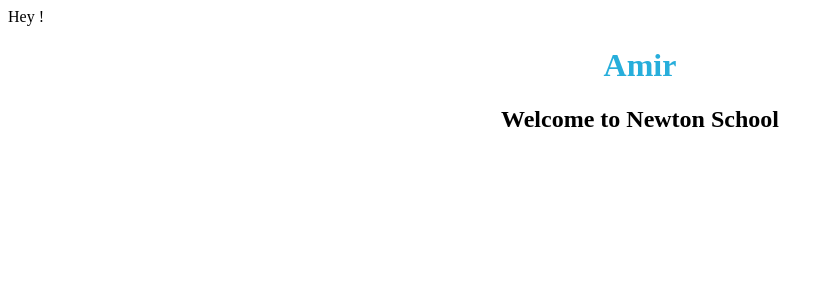
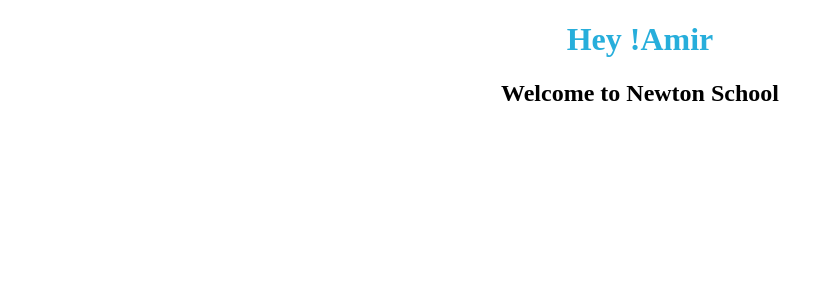
Before and after one commit to Armuibry/Greetings-with-Props---ReactJS-React-Basics-Create-react-app-Going-through-th---b1nemg4z24t5, a React app: page / in a window 1280 px wide. Shown: the top 300 px of the page, without its empty margins (0-834 px from the left). Built offline with nearby package versions, Linux system fonts and the light colour scheme.

Commit message:
greeting

```diff
--- a/src/components/App.js
+++ b/src/components/App.js
@@ -7,7 +7,7 @@
     <Welcome
     name="Amir"
     // message="Welcome to Newton School"
-    // greeting="Hey !"
+    greeting="Hey !"
 
     />
   )
--- a/src/components/Welcome.js
+++ b/src/components/Welcome.js
@@ -3,8 +3,7 @@
 function Welcome(props){
     return(
         <>
-            Hey !
-            <h1>{props.name}</h1>
+            <h1>{props.greeting}{props.name}</h1>
             <h2>Welcome to Newton School</h2>
         </>
     )
```
